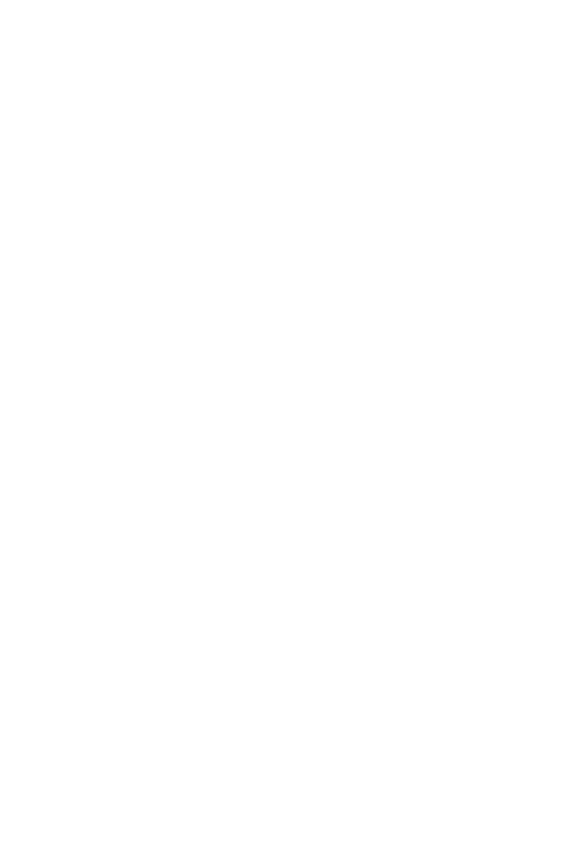
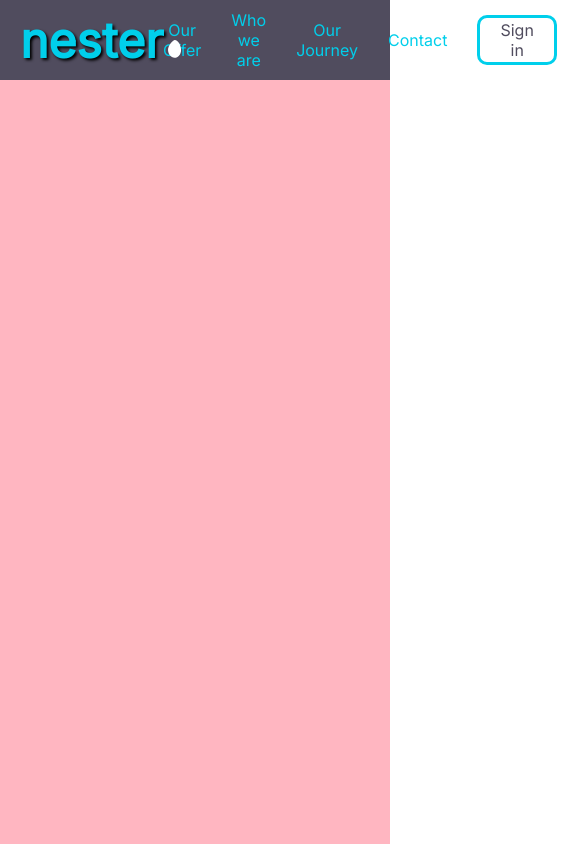
Before and after one commit to Jordaneddielinton93/Nester-Redesign, a React (Create React App) app: page / in a window 390 px wide. Shown: the whole page, 577 px wide, since content can reach past the window. Built offline with nearby package versions, Linux system fonts and the light colour scheme.

Commit message:
created the navbar colors and added egg image not responsive yet only above 1200px

```diff
--- a/package.json
+++ b/package.json
@@ -10,6 +10,7 @@
     "react-dom": "^17.0.2",
     "react-router-dom": "^5.3.0",
     "react-scripts": "4.0.3",
+    "styled-components": "^5.3.1",
     "web-vitals": "^1.1.2"
   },
   "scripts": {
--- a/public/index.html
+++ b/public/index.html
@@ -15,6 +15,15 @@
       user's mobile device or desktop. See https://developers.google.com/web/fundamentals/web-app-manifest/
     -->
     <link rel="manifest" href="%PUBLIC_URL%/manifest.json" />
+
+
+
+    <!-- fonts -->
+
+    <link rel="preconnect" href="https://fonts.googleapis.com">
+<link rel="preconnect" href="https://fonts.gstatic.com" crossorigin>
+<link href="https://fonts.googleapis.com/css2?family=Inter&display=swap" rel="stylesheet">
+
     <!--
       Notice the use of %PUBLIC_URL% in the tags above.
       It will be replaced with the URL of the `public` folder during the build.
--- a/src/components/App/App.css
+++ b/src/components/App/App.css
@@ -4,4 +4,7 @@
 *{
   padding: 0%;
   margin: 0;
+  font-family: 'Inter', sans-serif;
+  list-style: none;
+  text-decoration: none;
 }
--- a/src/components/App/App.js
+++ b/src/components/App/App.js
@@ -1,10 +1,23 @@
 
 import './/App.css';
-
+import React from "react";
+import {
+  BrowserRouter as Router,
+  Switch,
+  Route,
+  Link
+} from "react-router-dom";
+import LandingPage from '../Pages/01-LandingPage/LandingPage';
+import NavBar from '../Navbar/NavBar';
 function App() {
   return (
     <div className="App">
-
+      <Router>
+        <NavBar/>
+        <Switch>
+          <Route component={LandingPage}/>
+        </Switch>
+      </Router>
     </div>
   );
 }
--- /dev/null
+++ b/src/components/Navbar/NavBar.js
@@ -0,0 +1,44 @@
+import { useEffect, useState } from "react";
+import { NavBarStyled } from "./NavBar.style";
+import { Link } from "react-router-dom";
+import { EggImg } from "../images/Egg";
+const NavBar = () => {
+
+
+  const [offSetY,setOffsetY] = useState(0)
+
+
+  const handleScroll = () => setOffsetY(window.pageYOffset);
+
+  useEffect(()=>{
+
+  window.addEventListener("scroll",handleScroll);
+
+  return () => window.removeEventListener("scroll",handleScroll);
+
+  },[])
+
+  console.log(offSetY)
+
+
+  return (
+    <NavBarStyled>
+      <div className="Nav">
+
+        <h1 className="Nav__Logo"><Link>nester {EggImg}</Link></h1>
+
+        <ul className="Nav__List">
+          <li className="Nav__List--item"><Link to="/">Our Offer</Link></li>
+          <li className="Nav__List--item"><Link to="/">Who we are</Link></li>
+          <li className="Nav__List--item"><Link to="/">Our Journey</Link></li>
+          <li className="Nav__List--item"><Link to="/">Contact</Link></li>
+
+          <li className="Nav__List--signIn"><Link to="/">Sign in</Link></li>
+
+        </ul>
+      </div>
+    </NavBarStyled>
+   );
+}
+
+export default NavBar;
--- /dev/null
+++ b/src/components/Navbar/NavBar.style.js
@@ -0,0 +1,60 @@
+import styled from "styled-components";
+
+export const NavBarStyled= styled.nav`
+  position: absolute;
+  top: 0;
+  width: 100vw;
+  height:80px;
+  background-color: #504c5e;
+
+  & .Nav{
+    display: flex;
+    justify-content: space-between;
+    width: 1200px;
+    height: 100%;
+    margin: 0px auto;
+    @media only screen and (max-width: 1200px) {
+      width: 100%;
+
+    }
+    & a{
+        color:#00CFEB ;
+      }
+
+    &__Logo{
+      position: relative;
+      display: flex;
+      align-items: center;
+      margin-left: 20px;
+      font-size: 3rem;
+      font: bold 200px;
+      color: transparent;
+      text-shadow: 2px 2px 3px black;
+      -webkit-background-clip: text;
+        -moz-background-clip: text;
+              background-clip: text;
+
+
+    }
+
+    &__List{
+      display: flex;
+      align-items: center;
+      height: 100%;
+      &--item{
+        margin-right: 30px;
+      }
+      &--signIn{
+        margin-right: 20px;
+        border:#00CFEB solid 3px ;
+        padding: 2px 20px;
+        border-radius:10px ;
+        background-color: white;
+        & a{
+          color: #504c5e;
+          font-weight: 500;
+        }
+      }
+    }
+  }
+`
--- /dev/null
+++ b/src/components/Pages/01-LandingPage/LandingPage.js
@@ -0,0 +1,13 @@
+import Hero from "./components/Hero/Hero";
+import { LandingPageStyled } from "./LandingPage.style";
+
+const LandingPage = () => {
+
+  return (
+    <LandingPageStyled>
+      <Hero/>
+    </LandingPageStyled>
+   );
+}
+
+export default LandingPage;
--- /dev/null
+++ b/src/components/Pages/01-LandingPage/LandingPage.style.js
@@ -0,0 +1,7 @@
+import styled from "styled-components";
+
+export const LandingPageStyled = styled.div`
+  width: 100vw;
+  min-height:100vh ;
+  background-color: lightgray;
+`
--- /dev/null
+++ b/src/components/Pages/01-LandingPage/components/Hero/Hero.js
@@ -0,0 +1,11 @@
+import { HeroStyled } from "./Hero.style";
+
+const Hero = () => {
+  return (
+    <HeroStyled>
+
+    </HeroStyled>
+   );
+}
+
+export default Hero;
--- /dev/null
+++ b/src/components/Pages/01-LandingPage/components/Hero/Hero.style.js
@@ -0,0 +1,6 @@
+import styled from "styled-components";
+
+export const HeroStyled = styled.div`
+  height:100vh ;
+  background-color: lightpink;
+`
--- /dev/null
+++ b/src/components/images/Egg.js
@@ -0,0 +1,5 @@
+export const EggImg =
+
+<svg  height="20px" style={{position:"absolute",bottom:"20px",marginLeft:"5px"}} viewBox="0 0 5 7" fill="none" xmlns="http://www.w3.org/2000/svg">
+<path d="M4.58166 3.46483C4.57662 4.98902 3.54895 6.22125 2.28628 6.21708C1.02361 6.21291 0.00408925 4.97393 0.00912049 3.44974C0.0141517 1.92555 1.74033 0.0056776 2.38298 0.00779829C3.52612 0.0115705 4.58669 1.94064 4.58166 3.46483Z" fill="white"/>
+</svg>
```
Also changed, not shown: src/components/Pages/LandingPage/LandingPage.js (deleted), 1 other file (tests, documents, lock files or other folders).
